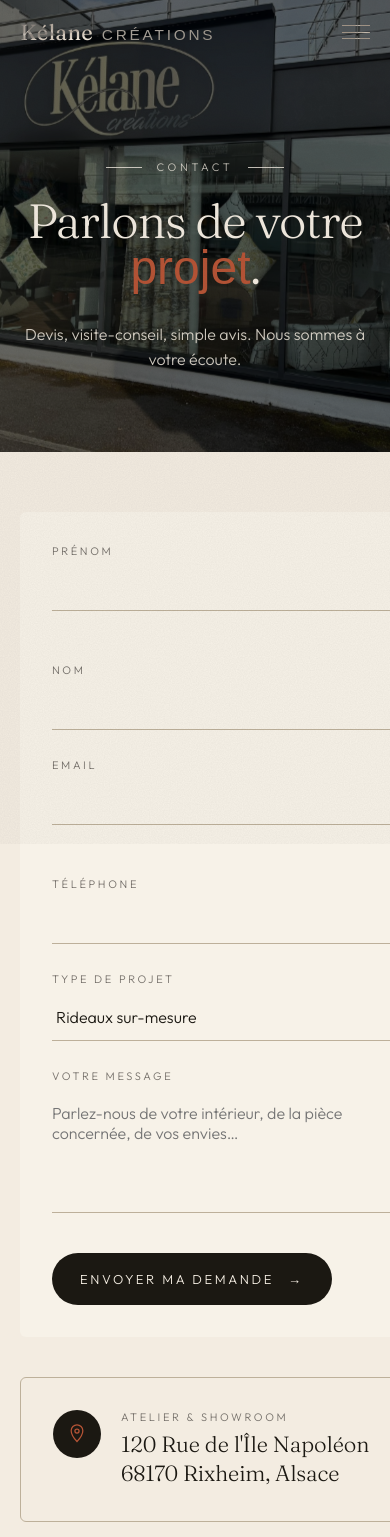
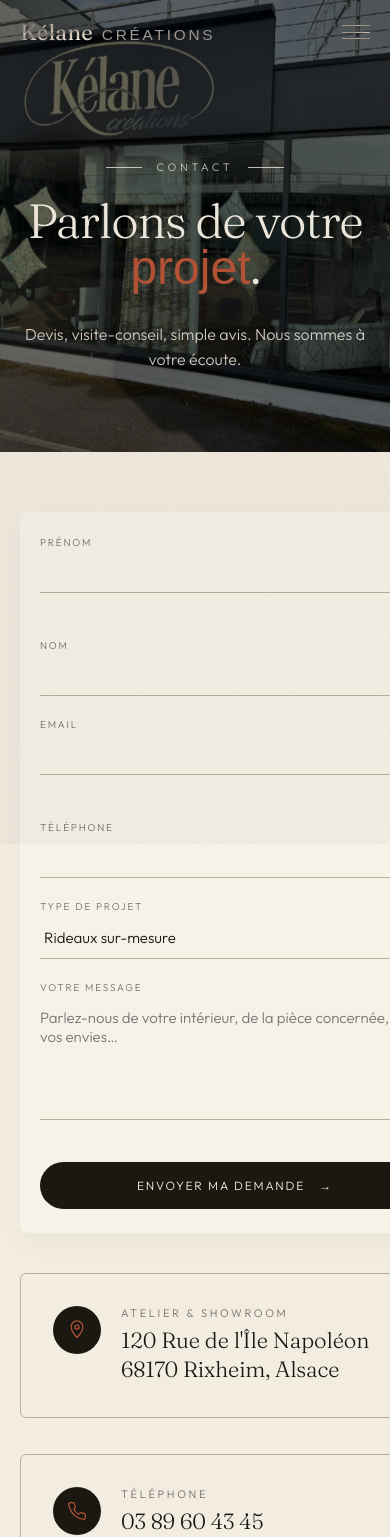
Before and after one commit to krish1988/klean, a Next.js app: page /contact in a window 390 px wide. Shown: the top 1537 px of the page. Built offline with nearby package versions, Linux system fonts and the light colour scheme; a web font is replaced by a local one.

Commit message:
fix: optimize mobile contact form layout, padding, full-width button, and focus highlights

```diff
--- a/src/app/globals.css
+++ b/src/app/globals.css
@@ -2554,4 +2554,43 @@
   .process__grid {
     grid-template-columns: 1fr;
   }
-}
+
+  /* Contact Form Mobile Optimizations */
+  .contact-form {
+    padding: 24px 20px !important;
+    border-radius: 8px;
+    box-shadow: 0 8px 30px rgba(27, 24, 18, 0.04);
+  }
+
+  .field {
+    margin-bottom: 22px !important;
+  }
+
+  .field label {
+    font-size: 10px !important;
+    margin-bottom: 6px !important;
+    letter-spacing: .18em !important;
+  }
+
+  .field input,
+  .field textarea,
+  .field select {
+    font-size: 15px !important;
+    padding: 8px 0 10px !important;
+  }
+
+  .field input:focus,
+  .field textarea:focus,
+  .field select:focus {
+    border-color: var(--rust) !important;
+  }
+
+  .contact-form .btn {
+    width: 100% !important;
+    justify-content: center !important;
+    padding: 16px 20px !important;
+    font-size: 12px !important;
+    letter-spacing: .15em !important;
+    margin-top: 16px !important;
+  }
+}
```
